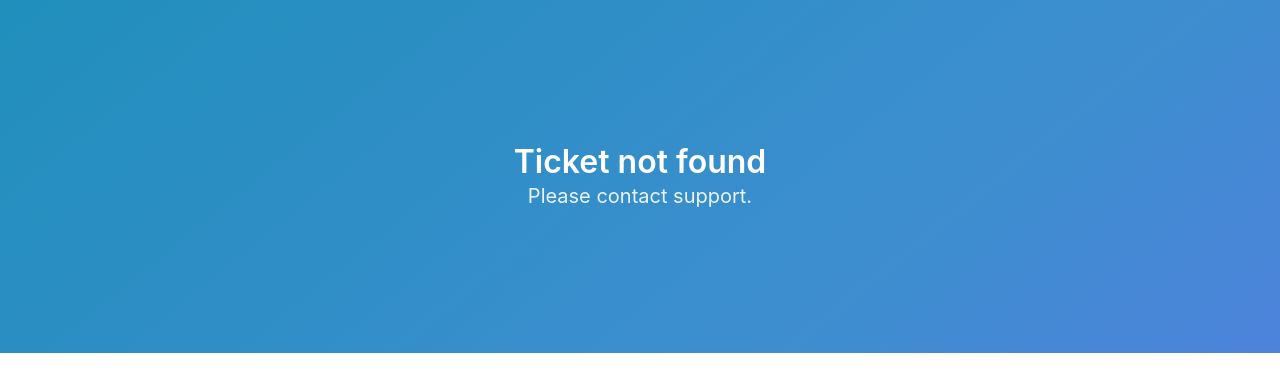
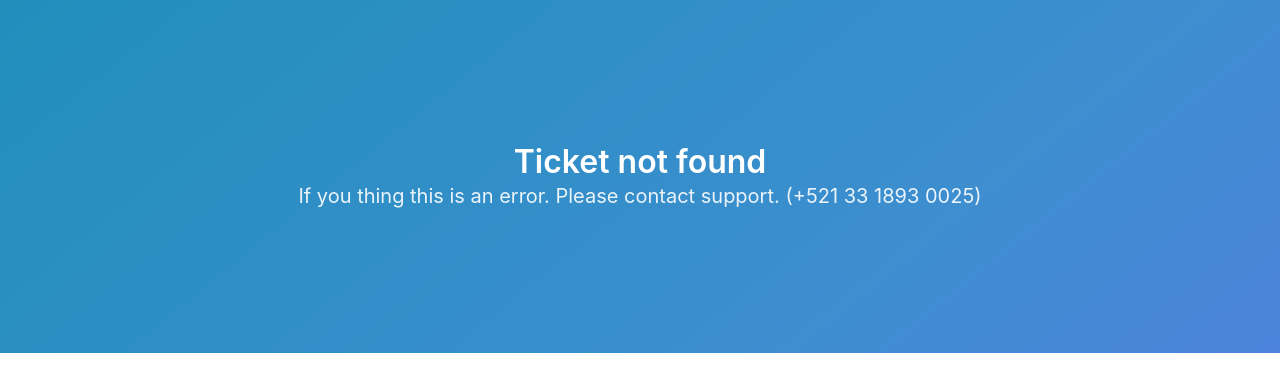
Before and after one commit to OgAstorga/zoom-bouncer, a Django app: page /ticket/1 in a window 1280 px wide. Shown: the top 392 px of the page. Run offline with Django 3.2, Linux system fonts and the light colour scheme; data that the repository does not hold is empty; some libraries are stand-ins or nearby versions.

Commit message:
add support contact

```diff
--- a/templates/meetings/ticket-404.html
+++ b/templates/meetings/ticket-404.html
@@ -6,7 +6,7 @@
     <div class="hero-body">
       <div class="container has-text-centered">
         <h1 class="title">Ticket not found</h1>
-        <h2 class="subtitle">Please contact support.</h2>
+        <h2 class="subtitle">If you thing this is an error. Please contact support. (+521 33 1893 0025)</h2>
       </div>
     </div>
   </section>
--- a/templates/meetings/ticket-limitreached.html
+++ b/templates/meetings/ticket-limitreached.html
@@ -6,7 +6,7 @@
     <div class="hero-body">
       <div class="container has-text-centered">
         <h1 class="title">This ticket has been already used</h1>
-        <h2 class="subtitle">If you think there is a problem. Please contact support.</h2>
+        <h2 class="subtitle">If you think this is an error. Please reach us at support. (+521 33 1893 0025)</h2>
       </div>
     </div>
   </section>
```
